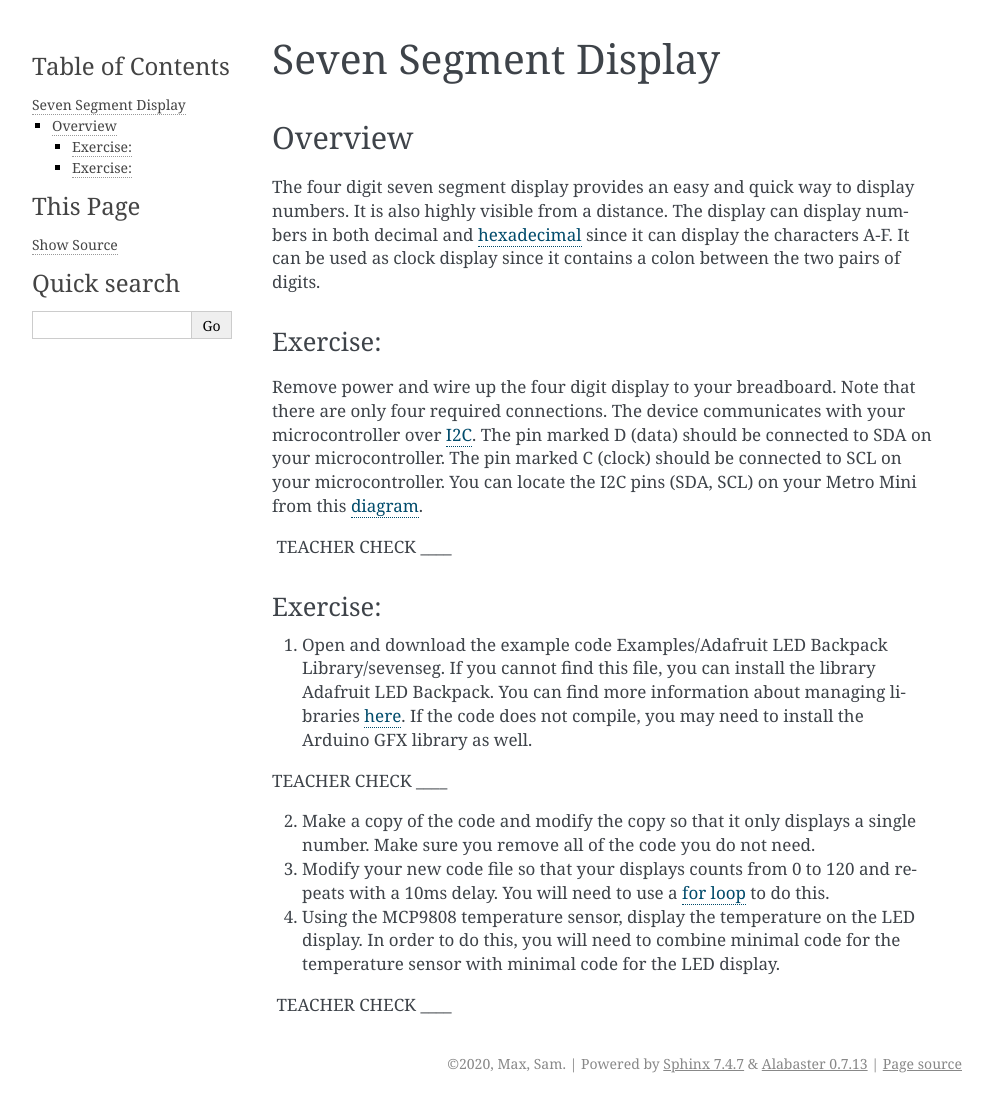
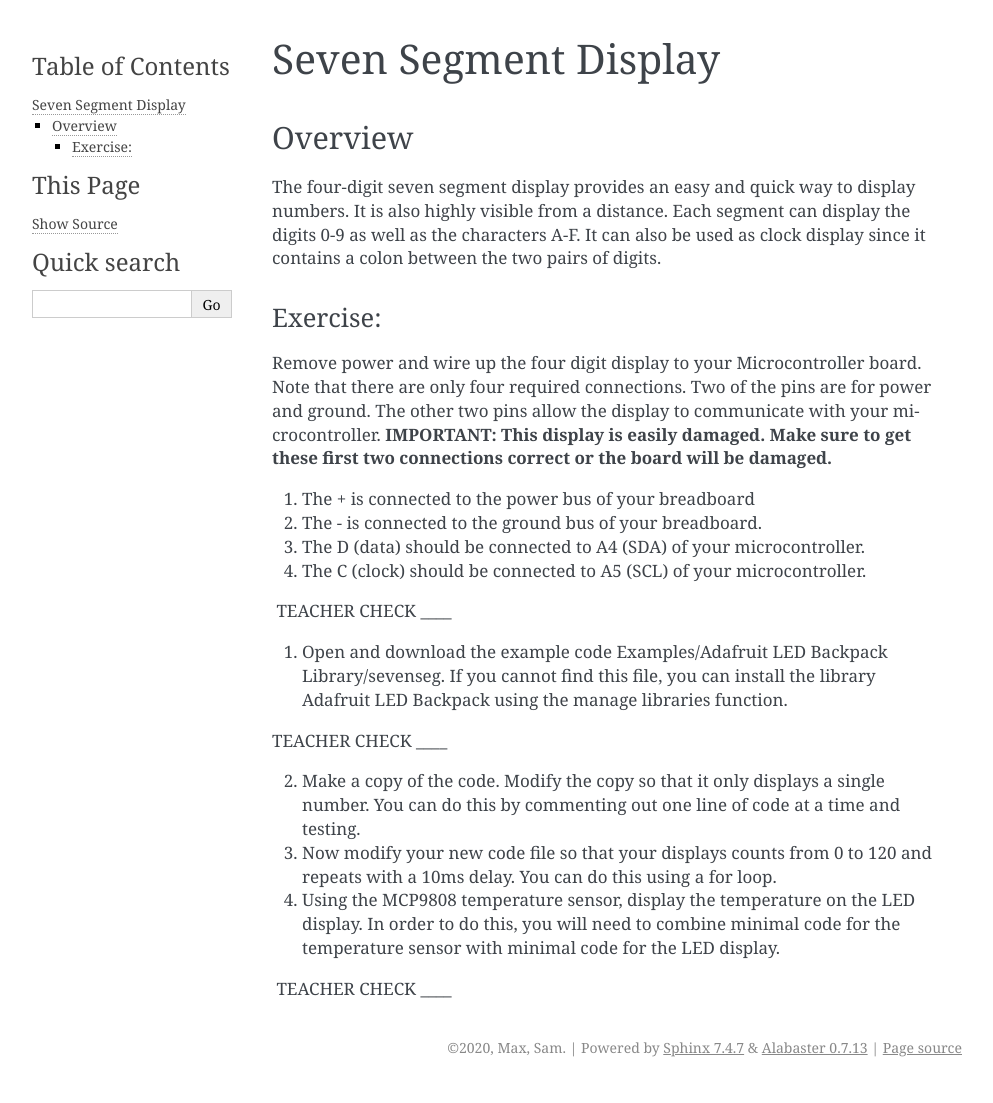
Before and after one commit to maxtkc/mvths-wiki, a Sphinx documentation site: the page built from docs/035b-seven-segment-display.rst, in a window 1280 px wide. Shown: the whole page, without its empty margins (148-1141 px from the left). Built offline with Sphinx 7.4.7, drawn with Linux system fonts in a browser that asks for light colours; pages that are not in the unit, such as notebooks, are missing from menus.

Commit message:
Update 035b-seven-segment-display.rst

```diff
--- a/docs/035b-seven-segment-display.rst
+++ b/docs/035b-seven-segment-display.rst
@@ -4,48 +4,38 @@ Seven Segment Display
 Overview
 --------
 
-The four digit seven segment display provides an easy and quick way to
-display numbers. It is also highly visible from a distance. The display
-can display numbers in both decimal and
-`hexadecimal <https://www.google.com/url?q=https://docs.google.com/document/d/1BmZbXzxnD2j17QToSZ9jeZmnP7burwfksfQq2v4zu-Y/edit%23heading%3Dh.r9xkk2b3evb&sa=D&ust=1587613173990000>`__ since
-it can display the characters A-F. It can be used as clock display since
-it contains a colon between the two pairs of digits.
+The four-digit seven segment display provides an easy and quick way to display numbers. It is also highly visible from a distance. Each segment can display the digits
+0-9 as well as the characters A-F. It can also be used as clock display since it contains a colon between the two pairs of digits.
+
 
 Exercise:
 ~~~~~~~~~
 
-Remove power and wire up the four digit display to your breadboard. Note
-that there are only four required connections. The device communicates
-with your microcontroller over
-`I2C <https://www.google.com/url?q=https://docs.google.com/document/d/1BmZbXzxnD2j17QToSZ9jeZmnP7burwfksfQq2v4zu-Y/edit%23heading%3Dh.zbv2l6wpi6ec&sa=D&ust=1587613173990000>`__.
-The pin marked D (data) should be connected to SDA on your
-microcontroller. The pin marked C (clock) should be connected to SCL on
-your microcontroller. You can locate the I2C pins (SDA, SCL) on your
-Metro Mini from this
-`diagram <https://www.google.com/url?q=https://docs.google.com/document/d/1BmZbXzxnD2j17QToSZ9jeZmnP7burwfksfQq2v4zu-Y/edit%23heading%3Dh.bk51dfzckrxr&sa=D&ust=1587613173991000>`__.
+Remove power and wire up the four digit display to your Microcontroller board. Note that there are only four required connections. Two of the pins are for
+power and ground. The other two pins allow the display to communicate with your microcontroller.
+**IMPORTANT: This display is easily damaged. Make sure to get these first two connections correct or the board will be
+damaged.**
+
+#. The + is connected to the power bus of your breadboard
+#. The - is connected to the ground bus of your breadboard.
+#. The D (data) should be connected to A4 (SDA) of your microcontroller.
+#. The C (clock) should be connected to A5 (SCL) of your microcontroller.
 
  TEACHER CHECK \_\_\_\_
 
-Exercise:
-~~~~~~~~~
 
 1. Open and download the example code Examples/Adafruit LED Backpack
    Library/sevenseg. If you cannot find this file, you can install the
-   library Adafruit LED Backpack. You can find more information about
-   managing libraries
-   `here <https://www.google.com/url?q=https://docs.google.com/document/d/1BmZbXzxnD2j17QToSZ9jeZmnP7burwfksfQq2v4zu-Y/edit%23heading%3Dh.5ie0wlz76yki&sa=D&ust=1587613173992000>`__.
-   If the code does not compile, you may need to install the Arduino GFX
-   library as well.
+   library Adafruit LED Backpack using the manage libraries function.
 
 TEACHER CHECK \_\_\_\_
 
-2. Make a copy of the code and modify the copy so that it only displays
-   a single number. Make sure you remove all of the code you do not
-   need.
-3. Modify your new code file so that your displays counts from 0 to 120
-   and repeats with a 10ms delay. You will need to use a `for
-   loop <https://www.google.com/url?q=https://docs.google.com/document/d/1BmZbXzxnD2j17QToSZ9jeZmnP7burwfksfQq2v4zu-Y/edit%23heading%3Dh.2u7q6orum403&sa=D&ust=1587613173992000>`__ to
-   do this.
+2. Make a copy of the code. Modify the copy so that it only displays
+   a single number. You can do this by commenting out one line of code at a time and testing.
+
+3. Now modify your new code file so that your displays counts from 0 to 120
+   and repeats with a 10ms delay. You can do this using a for loop.
+
 4. Using the MCP9808 temperature sensor, display the temperature on the
    LED display. In order to do this, you will need to combine minimal
    code for the temperature sensor with minimal code for the LED
```
